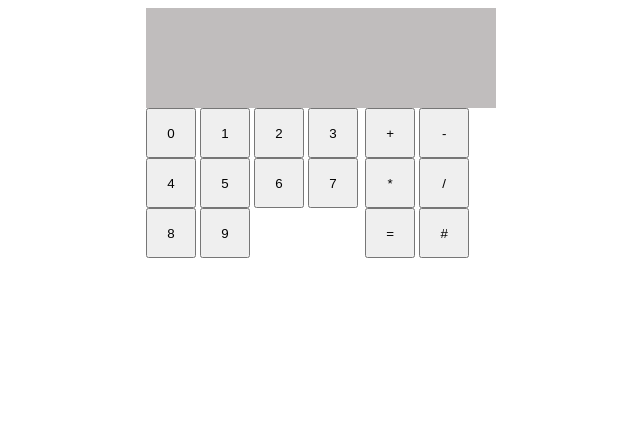
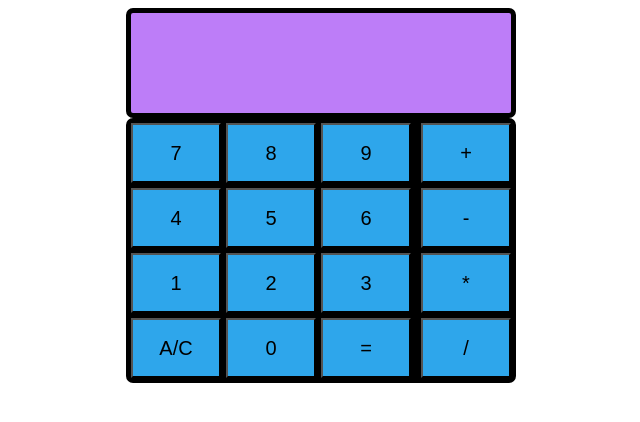
Before and after one commit to Bbaranoski/Calculator, a plain HTML site: page index.html in a window 1280 px wide. Shown: the whole page, without its empty margins (319-959 px from the left). Drawn offline with Linux system fonts and the light colour scheme.

Commit message:
progress in css

```diff
--- a/index.html
+++ b/index.html
@@ -22,7 +22,11 @@
 
     <div class="container">
 
+    <button id="clear">A/C</button>
+
     <button id="0">0</button>
+
+    <button id="=" class="equal">=</button>
 
     <button id="1">1</button>
 
@@ -54,10 +58,6 @@
 
     <button id="/" class="test">/</button>
 
-    <button id="=" class="equal">=</button>
-
-    <button id="clear">#</button>
-
     </div>
 
     </div>
--- a/java.js
+++ b/java.js
@@ -120,9 +120,13 @@ buttons.forEach((button) => {
 
     button.addEventListener('click', () => {
 
-        display.textContent += button.id;
+        if(button.id != "="){
 
-        displayValue += button.id;
+            display.textContent += button.id;
+
+            displayValue += button.id;
+
+        }
 
     });
 
--- a/style.css
+++ b/style.css
@@ -15,19 +15,23 @@
 
     height: 100px;
 
-    width: 350px;
+    width: 380px;
 
     margin: 0px;
 
-    background-color: rgb(192, 189, 189);
+    background-color: rgb(189, 125, 248);
 
-    color: black;
+    color: rgb(0, 0, 0);
 
     display: flex;
 
     justify-content: flex-end;
 
     align-items: center;
+
+    border: solid black 5px;
+
+    border-radius: 7px;
 
 }
 
@@ -43,7 +47,16 @@ p{
 
     display: flex;
 
-    width: 350px;
+    width: 380px;
+
+    justify-content: center;
+
+    border: solid 5px;
+
+    background-color: black;
+
+    border-radius: 7px;
+
 
 }
 
@@ -51,8 +64,34 @@ button{
 
     padding: 0px;
 
-    height: 50px;
+    height: 60px;
 
-    width: 50px;
+    width: 90px;
+
+    background-color: rgb(46, 166, 235);
+
+    font-size:20px;
 
 }
+
+.simbols{
+
+    width: 90px;
+
+    display: flex;
+
+    flex-direction: column;
+
+    gap: 5px;
+
+}
+
+.container{
+
+    display: flex;
+
+    flex-wrap: wrap-reverse;
+
+    gap: 5px;
+
+}
```
